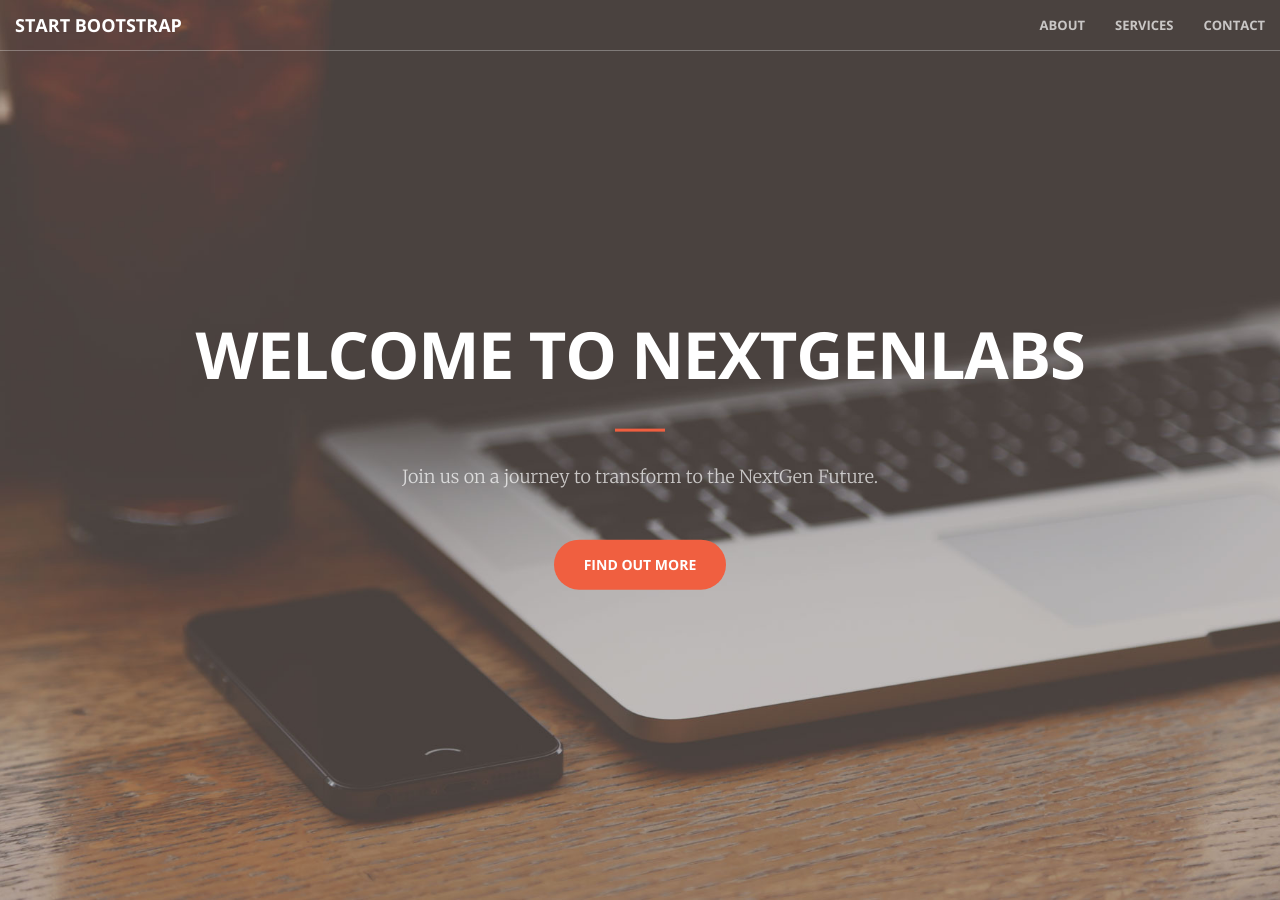
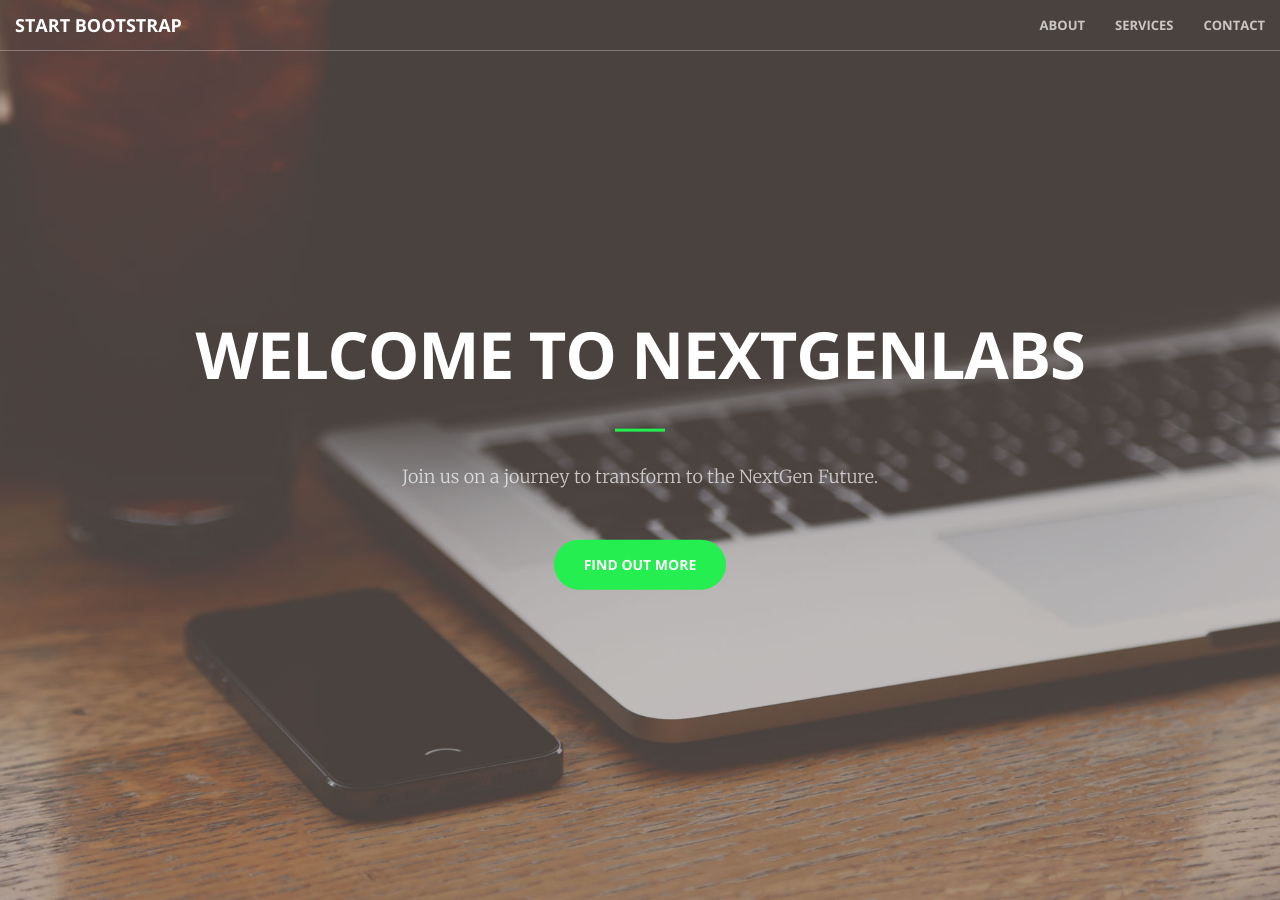
Before and after one commit to vkulkarniu/site, a Jekyll site: the page built from index.html, in a window 1280 px wide and 900 px high. Built offline with Jekyll 4.4.1, drawn with Linux system fonts in a browser that asks for light colours; nearby versions of some CDN libraries; library files that are not in the unit come from our copies; some of the changed text lies outside the part shown.

```diff
--- a/_includes/call-to-action.html
+++ b/_includes/call-to-action.html
@@ -4,7 +4,7 @@
             <div class="col-lg-8 col-lg-offset-2 text-center">
                 <h2 class="section-heading">Who we are </h2>
                 <hr class="light">
-                <p class="text-faded">We’re a young company with highly skilled and passionate people who bring plethora of experience in delivering IT solutions.We have the best talent in cutting edge technologies like Bio-informatics, Life sciences, Machine Learning, Natural Language Processing, Scalable Enterprise Solutions, Cloud Computing, Web Development, Mobile Development etc.
+                <p class="text-faded">We are a young company with highly skilled and passionate people who bring plethora of experience in delivering IT solutions.We have the best talent in cutting edge technologies like Bio-informatics, Life sciences, Machine Learning, Natural Language Processing, Scalable Enterprise Solutions, Cloud Computing, Web Development, Mobile Development etc.
                 We are experts in providing technological training for students, university faculties and corporate employees to enable them with the latest technologies.</p>
                 <!--<a href="https://gitlab.com/jekyll-themes/creative/" class="btn btn-default btn-xl">Fork Me!</a>-->
             </div>
--- a/_includes/team.html
+++ b/_includes/team.html
@@ -27,8 +27,7 @@
                 <div class="service-box">
                     <img src="img/yogish.jpg" width="100" height:"100">
                     <h3>Yogish , VP, Product Development</h3>
-                    <p class="text-muted">Mr.Yogish is a highly accomplished developer and very passionate about developing mobile apps based
-                        on iOS. He has a very strong iOS development experience and has developed number of apps which are both horizontally and vertically scalable.</p>
+                    <p class="text-muted">Mr.Yogish is a highly skilled and seasoned developer. He is very passionate about writing apps for mobile and web. He has a rich working experience in wide range of technical stack which includes iOS, C#, .Net frameworks, Xamarin, Node.js, React &amp; React-Native. He has delivered number of apps having millions of users in traffic for some of the giant corporations.He has a very strong iOS and web development experience and has developed number of apps which are both horizontally and vertically scalable.</p>
                 </div>
             </div>
             <div class="col-lg-4 col-md-6 text-center">
--- a/css/main.scss
+++ b/css/main.scss
@@ -34,7 +34,7 @@
 // }
 
 // variables.less
-$theme-primary: #F05F40;
+$theme-primary: #24EE50;
 $theme-dark: #222;
 
 // Import partials from `sass_dir` (defaults to `_sass`)
```
Also changed, not shown: 6 other files.
